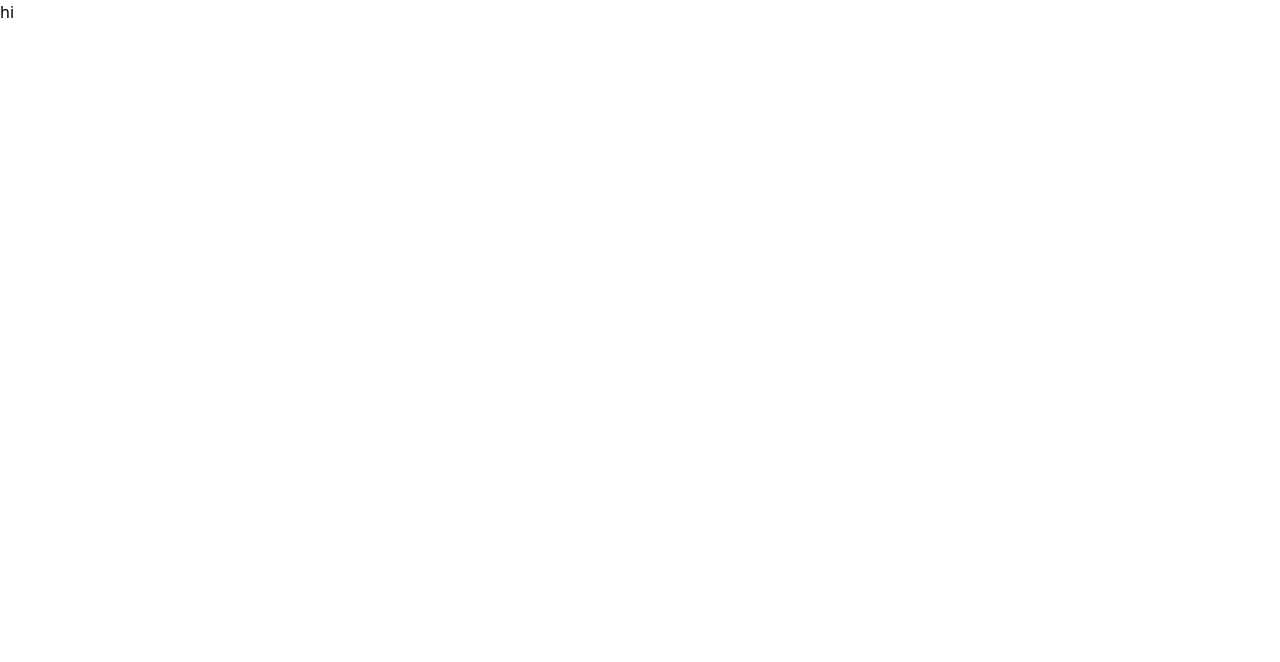
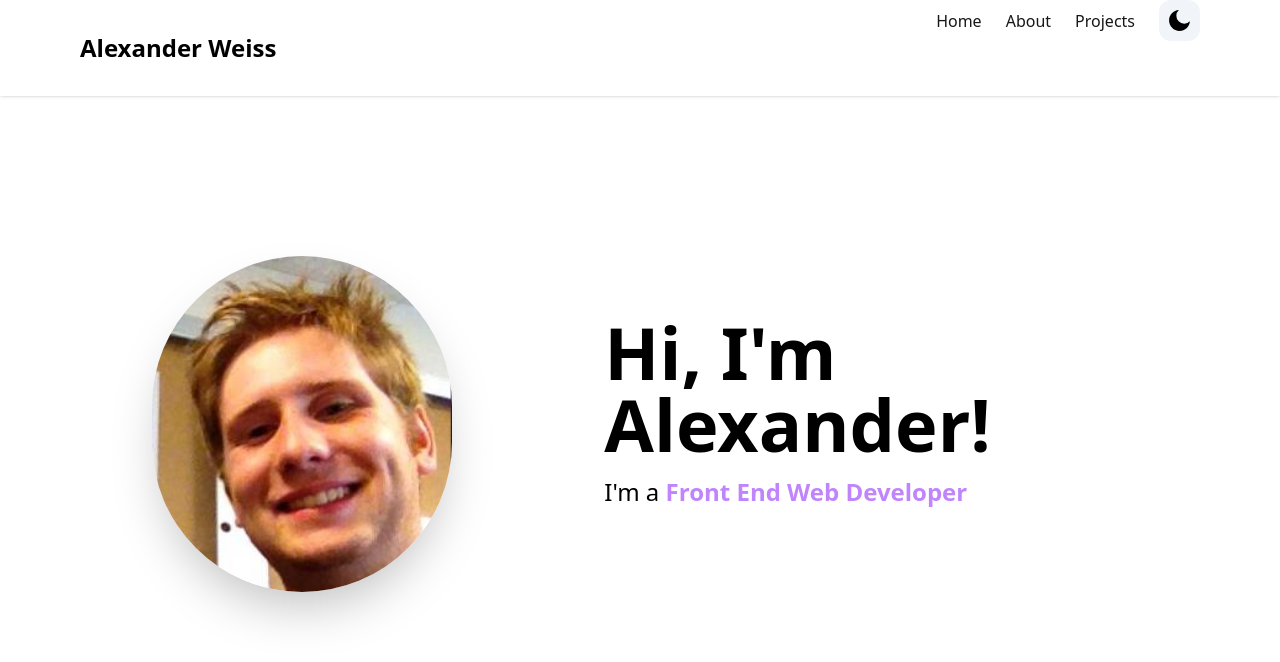
Before and after one commit to alexander1262/Professional-Portfolio, a Next.js app: page / in a window 1280 px wide. Shown: the top 662 px of the page. Built offline with nearby package versions, Linux system fonts and the light colour scheme.

Commit message:
header + intro up

```diff
--- a/app/head.tsx
+++ b/app/head.tsx
@@ -1,5 +1,10 @@
 export default function Head() {
   return (
-    <div className="text-5xl">Hi</div>
+    <>
+      <title>Alexander Weiss Portfolio</title>
+      <meta content="width=device-width, initial-scale=1" name="viewport" />
+      <meta name="description" content="Generated by create next app" />
+      <link rel="icon" href="/favicon.ico" />
+    </>
   )
 }
--- a/app/layout.tsx
+++ b/app/layout.tsx
@@ -1,5 +1,7 @@
 "use client"
 import "../styles/globals.css"
+import Navbar from "@/components/Navbar"
+import { ThemeProvider } from 'next-themes'
 
 
 export default function RootLayout({
@@ -8,6 +10,14 @@ export default function RootLayout({
   children: React.ReactNode
 }) {
   return (
-    <h1>hi</h1>
+    <html lang="en">
+      <head />
+      <body>
+        <ThemeProvider enableSystem={true} attribute="class">
+          <Navbar />
+          {children}
+        </ThemeProvider>
+      </body>
+    </html>
   )
 }
--- a/app/page.tsx
+++ b/app/page.tsx
@@ -1,7 +1,9 @@
+import HeroSection from "@/components/HeroSection"
+
 export default function Home() {
   return (
-    <main>
-      <h1 className="text-2xl">Hello World</h1>
+    <main className="mx-auto max-w-3xl px-4 sm:px-6 md:max-w-5xl">
+      <HeroSection />
     </main>
   )
 }
--- /dev/null
+++ b/components/HeroSection.tsx
@@ -0,0 +1,28 @@
+'use client'
+import React from 'react'
+import Image from 'next/image'
+import { Link } from 'react-scroll/modules'
+import { HiArrowDown } from 'react-icons/hi'
+
+const HeroSection = () => {
+  return (
+    <section id='home'>
+        <div className='flex flex-col text-center items-center justify-center my-10 py-16 sm:py-32 md:flex-row md:space-x-4 md:text-left md:py-52'>
+            <div className='md:w-1/2 md:mt-2'>
+                <Image className='rounded-full shadow-2xl' src='/selfie.png' alt='' width={300} height={300}/>
+            </div>
+            <div className='md:mt-2 md:w-3/5'>
+                <h1 className='font-bold text-3xl mt-6 md:text-7xl md:mt-0'>Hi, I&#39;m Alexander!</h1>
+                <p className='text-lg mt-4 mb-6 md:text-2xl'>
+                    I&#39;m a{' '}
+                    <span className='font-semibold text-purple-400'>
+                        Front End Web Developer{' '}
+                    </span>
+                </p>
+            </div>
+        </div>
+    </section>
+  )
+}
+
+export default HeroSection
--- /dev/null
+++ b/components/Navbar.tsx
@@ -0,0 +1,90 @@
+import React, { useState } from 'react'
+import { Link } from 'react-scroll/modules'
+import { useTheme } from 'next-themes'
+import { RiMoonFill, RiSunLine } from 'react-icons/ri'
+import { IoMdMenu, IoMdClose } from 'react-icons/io'
+
+interface NavItem {
+    label: string
+    page: string
+}
+
+const NAV_ITEMS: Array<NavItem> = [
+    {
+        label: 'Home',
+        page: 'home',
+    },
+    {
+        label: 'About',
+        page: 'about',
+    },
+    {
+        label: 'Projects',
+        page: 'projects',
+    },
+]
+
+const Navbar = () => {
+    const { systemTheme, theme, setTheme } = useTheme()
+    const currentTheme = theme === 'system' ? systemTheme : theme
+    const [navbar, setNavbar] = useState(false)
+
+    return (
+    <header className='w-full mx-auto px-4 bg-white shadow fixed top-0 z-10 sm:px-20 dark:bg-stone-900 dark:border-b dark:border-stone-600'>
+        <div className='justify-between md:item-center md:flex'>
+            <div>
+                <div className='flex items-center justify-between py-3'>
+                    <div className='md:py-5 md:block'>
+                        <h2 className='text-2xl font-bold'>Alexander Weiss</h2>
+                    </div>
+                    <div className='md:hidden'>
+                        <button onClick={()=>setNavbar(!navbar)}>
+                            {navbar ? <IoMdClose size={30} /> : <IoMdMenu size={30} />}
+                        </button>
+                    </div>
+                </div>
+            </div>
+            <div>
+            <div className={`flex-1 justify-self-center pb-3 mt-8 md:block md:pb-0 md:mt-0 ${
+              navbar ? "block" : "hidden"
+            }`}>
+                <div className='items-center justify-center space-y-8 md:flex md:space-x-6 md:space-y-0'>
+                    {NAV_ITEMS.map((item, idx) => {
+                        return (
+                        <Link
+                        key={idx}
+                        to={item.page}
+                        className={
+                          "block lg:inline-block text-neutral-900  hover:text-neutral-500 dark:text-neutral-100"
+                        }
+                        activeClass="active"
+                        spy={true}
+                        smooth={true}
+                        offset={-100}
+                        duration={500}
+                        onClick={() => setNavbar(!navbar)}
+                        >
+                        {item.label}
+                        </Link>
+                        )
+                    })}
+                    {
+                        currentTheme === 'dark' ? (
+                            <button onClick={() => setTheme('light')} className='bg-slate-100 p-2 rounded-xl'>
+                                <RiSunLine size={25} color='black'/>
+                            </button>
+                        ) : (
+                            <button onClick={() => setTheme('dark')} className='bg-slate-100 p-2 rounded-xl'>
+                                <RiMoonFill size={25}/>
+                            </button>
+                        )
+                    }
+                </div>
+                </div>
+            </div>
+        </div>
+    </header>
+  )
+}
+
+export default Navbar
--- a/package.json
+++ b/package.json
@@ -15,9 +15,9 @@
     "@types/react-dom": "18.0.10",
     "eslint": "8.32.0",
     "eslint-config-next": "13.1.6",
-    "next": "13.1.6",
+    "next": "^13.1.6",
     "next-themes": "^0.2.1",
-    "react": "18.2.0",
+    "react": "^18.2.0",
     "react-dom": "18.2.0",
     "react-icons": "^4.7.1",
     "react-scroll": "^1.8.9",
```
Also changed, not shown: public/selfie.png (added).
